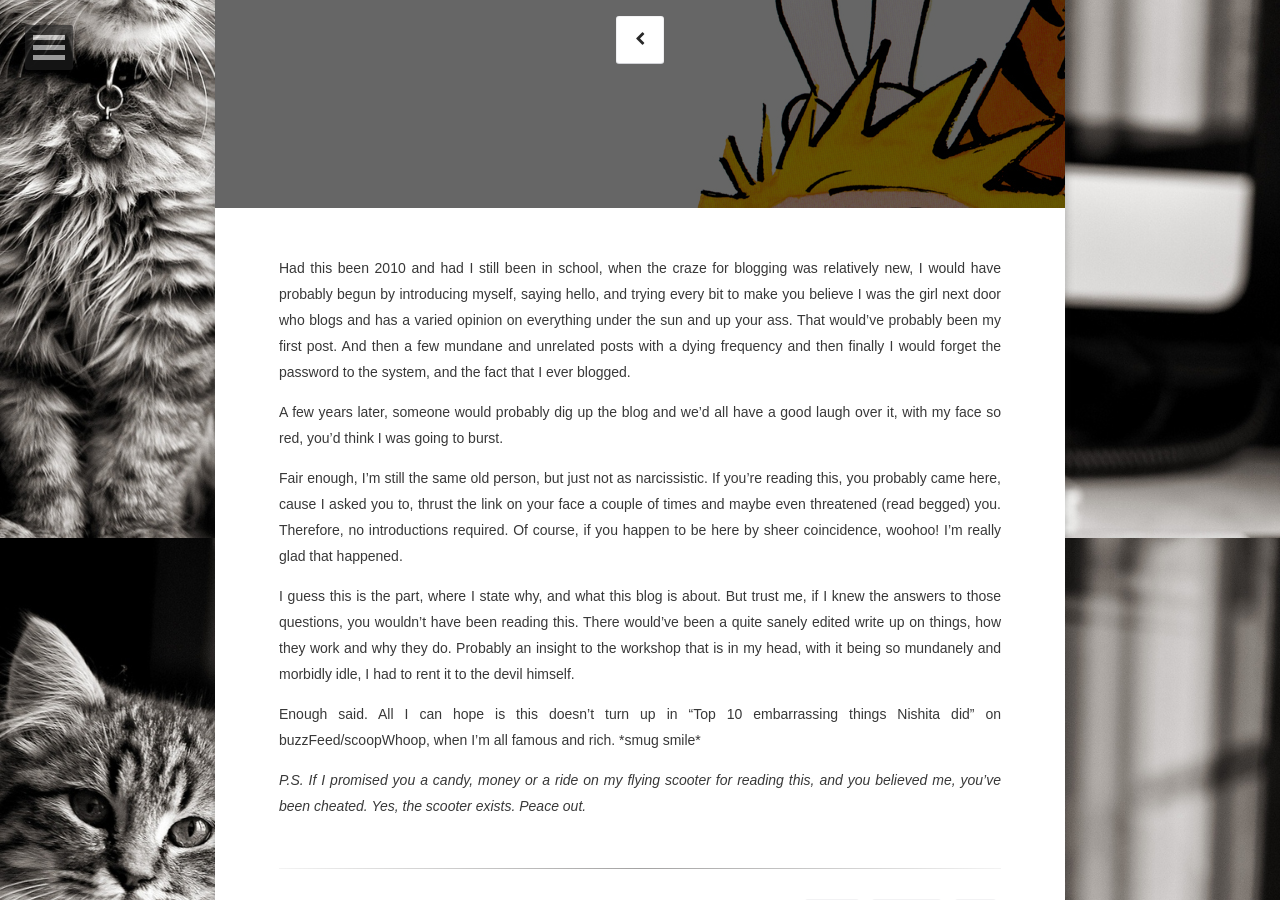
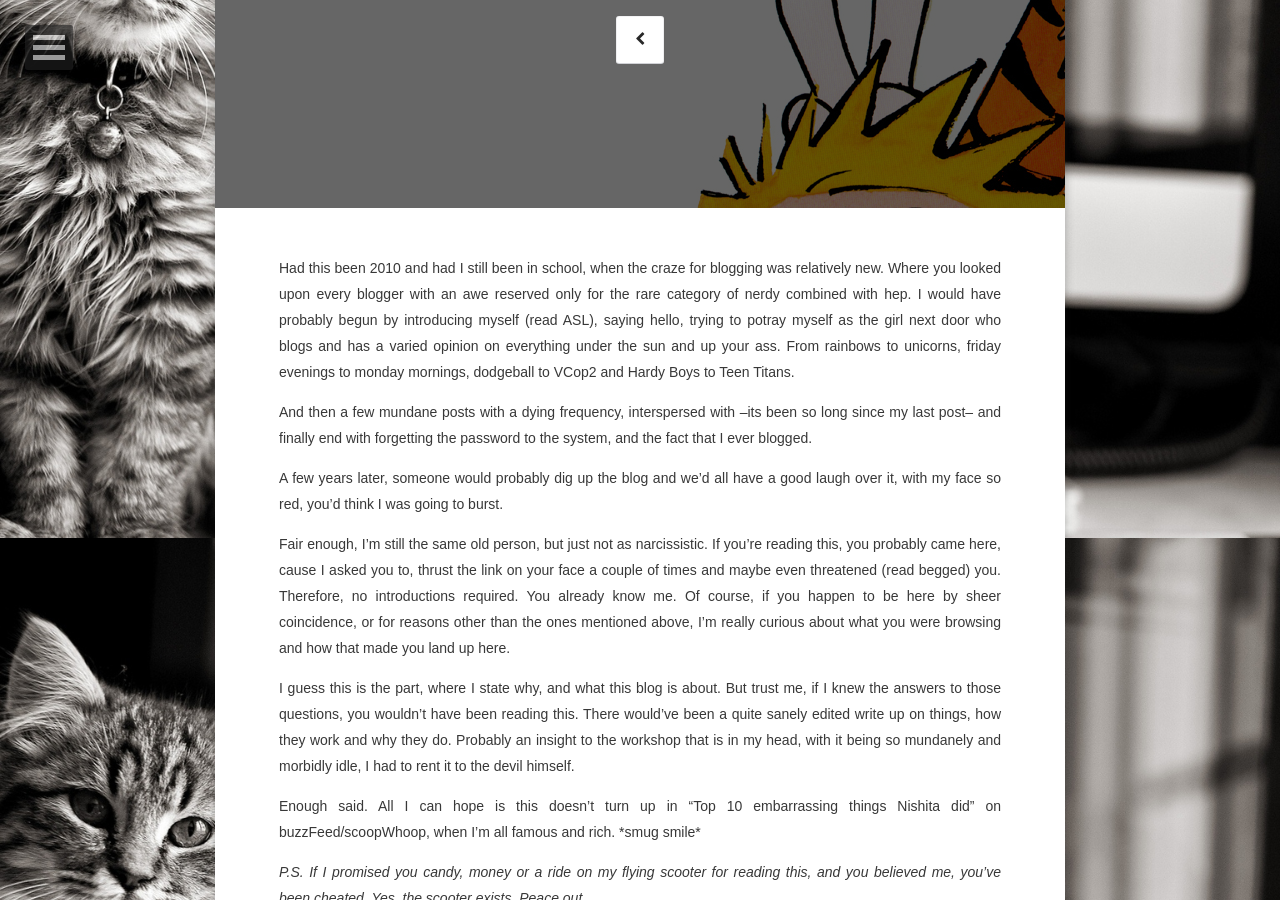
Before and after one commit to nish-d/nish-d.github.io, a Jekyll site: the page built from _posts/2016-06-01-Not-an-introduction.md, in a window 1280 px wide and 900 px high, scrolled down 362 px. Built offline with Jekyll 4.4.1, drawn with Linux system fonts in a browser that asks for light colours; some web fonts are replaced; comment, search, counter and statistics services are not loaded; some of the changed text lies outside the part shown.

Commit message:
edited first post

```diff
--- a/_posts/2016-06-01-Not-an-introduction.md
+++ b/_posts/2016-06-01-Not-an-introduction.md
@@ -8,14 +8,16 @@ feature: assets/img/post20160601.jpg
 comments: true
 ---
 
-Had this been 2010 and had I still been in school, when the craze for blogging was relatively new, I would have probably begun by introducing myself, saying hello, and trying every bit to make you believe I was the girl next door who blogs and has a varied opinion on everything under the sun and up your ass. That would've probably been my first post. And then a few mundane and unrelated posts with a dying frequency and then finally I would forget the password to the system, and the fact that I ever blogged.
+Had this been 2010 and had I still been in school, when the craze for blogging was relatively new. Where you looked upon every blogger with an awe reserved only for the rare category of nerdy combined with hep. I would have probably begun by introducing myself (read ASL), saying hello, trying to potray myself as the girl next door who blogs and has a varied opinion on everything under the sun and up your ass. From  rainbows to unicorns, friday evenings to monday mornings, dodgeball to VCop2 and Hardy Boys to Teen Titans.
+
+And then a few mundane posts with a dying frequency, interspersed with --its been so long since my last post-- and finally end with forgetting the password to the system, and the fact that I ever blogged.
 
 A few years later, someone would probably dig up the blog and we'd all have a good laugh over it, with my face so red, you'd think I was going to burst.
 
-Fair enough, I'm still the same old person, but just not as narcissistic. If you're reading this, you probably came here, cause I asked you to, thrust the link on your face a couple of times and maybe even threatened (read begged) you. Therefore, no introductions required. Of course, if you happen to be here by sheer coincidence, woohoo! I'm really glad that happened.
+Fair enough, I'm still the same old person, but just not as narcissistic. If you're reading this, you probably came here, cause I asked you to, thrust the link on your face a couple of times and maybe even threatened (read begged) you. Therefore, no introductions required. You already know me. Of course, if you happen to be here by sheer coincidence, or for reasons other than the ones mentioned above, I'm really curious about what you were browsing and how that made you land up here.
 
 I guess this is the part, where I state why, and what this blog is about. But trust me, if I knew the answers to those questions, you wouldn't have been reading this. There would've been a quite sanely edited write up on things, how they work and why they do. Probably an insight to the workshop that is in my head, with it being so mundanely and morbidly idle, I had to rent it to the devil himself.
 
 Enough said. All I can hope is this doesn't turn up in "Top 10 embarrassing things Nishita did" on buzzFeed/scoopWhoop, when I'm all famous and rich. \*smug smile\*
 
-*P.S. If I promised you a candy, money or a ride on my flying scooter for reading this, and you believed me, you've been cheated. Yes, the scooter exists. Peace out.*
+*P.S. If I promised you candy, money or a ride on my flying scooter for reading this, and you believed me, you've been cheated. Yes, the scooter exists. Peace out.*
```
